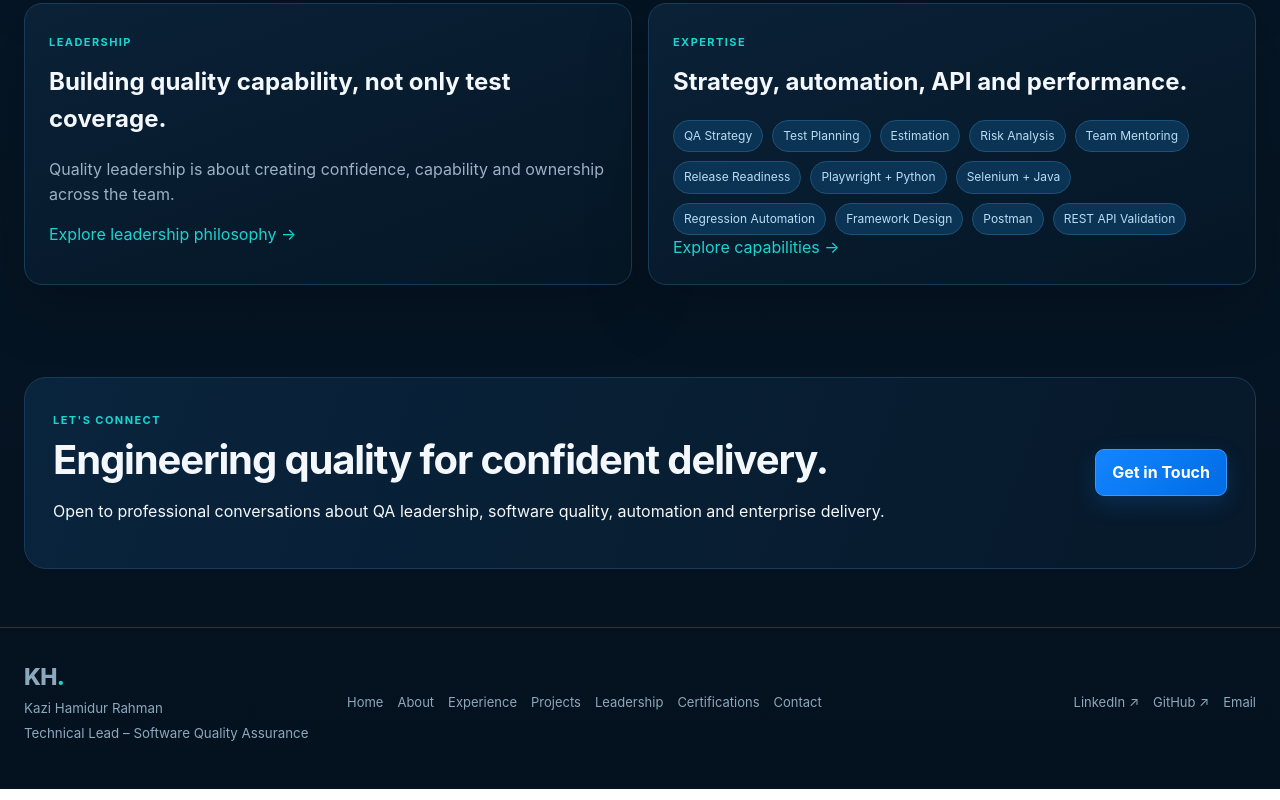
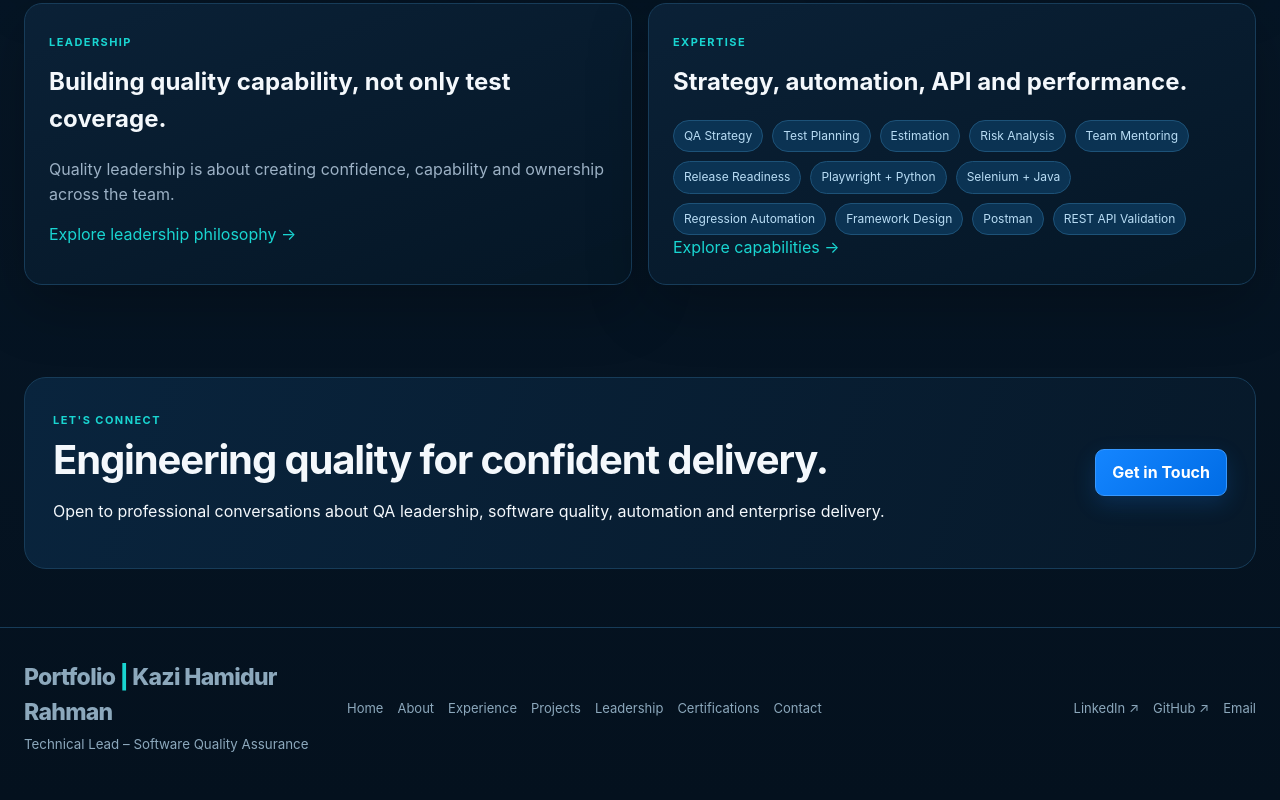
Before and after one commit to Kazihamid/kazi-hamidur-portfolio, a Next.js app: page / in a window 1280 px wide. Shown: the part 1210-2010 px from the top of the page. Built offline with nearby package versions, Linux system fonts and the light colour scheme.

Commit message:
Update footer branding

```diff
--- a/src/components/SiteFooter.tsx
+++ b/src/components/SiteFooter.tsx
@@ -4,7 +4,7 @@ import { usePortfolio } from "@/context/PortfolioContext";
 export function SiteFooter() {
   const { data } = usePortfolio();
   return <footer className="footer"><div className="shell footer-grid">
-    <div><div className="brand">KH<span>.</span></div><small>{data.profile.name}<br/>{data.profile.title}</small></div>
+    <div><div className="brand">Portfolio <span>|</span> {data.profile.name}</div><small>{data.profile.title}</small></div>
     <div className="footer-links">{data.navigation.filter(n=>n.visible).map(n=><Link key={n.href} href={n.href}>{n.label}</Link>)}</div>
     <div className="footer-social"><a href={data.profile.linkedin} target="_blank">LinkedIn ↗</a><a href={data.profile.github} target="_blank">GitHub ↗</a><a href={`mailto:${data.profile.email}`}>Email</a></div>
   </div></footer>;
```
